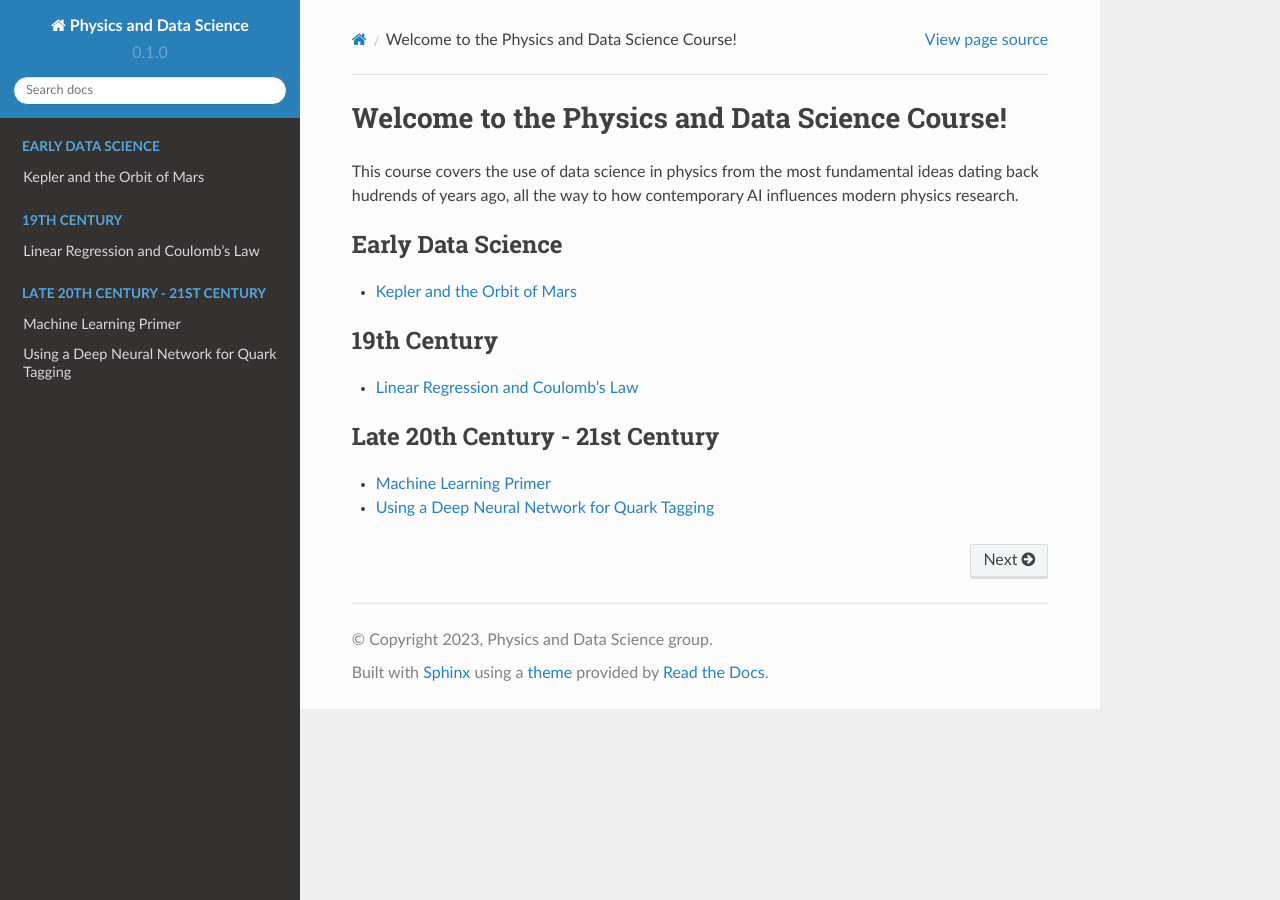
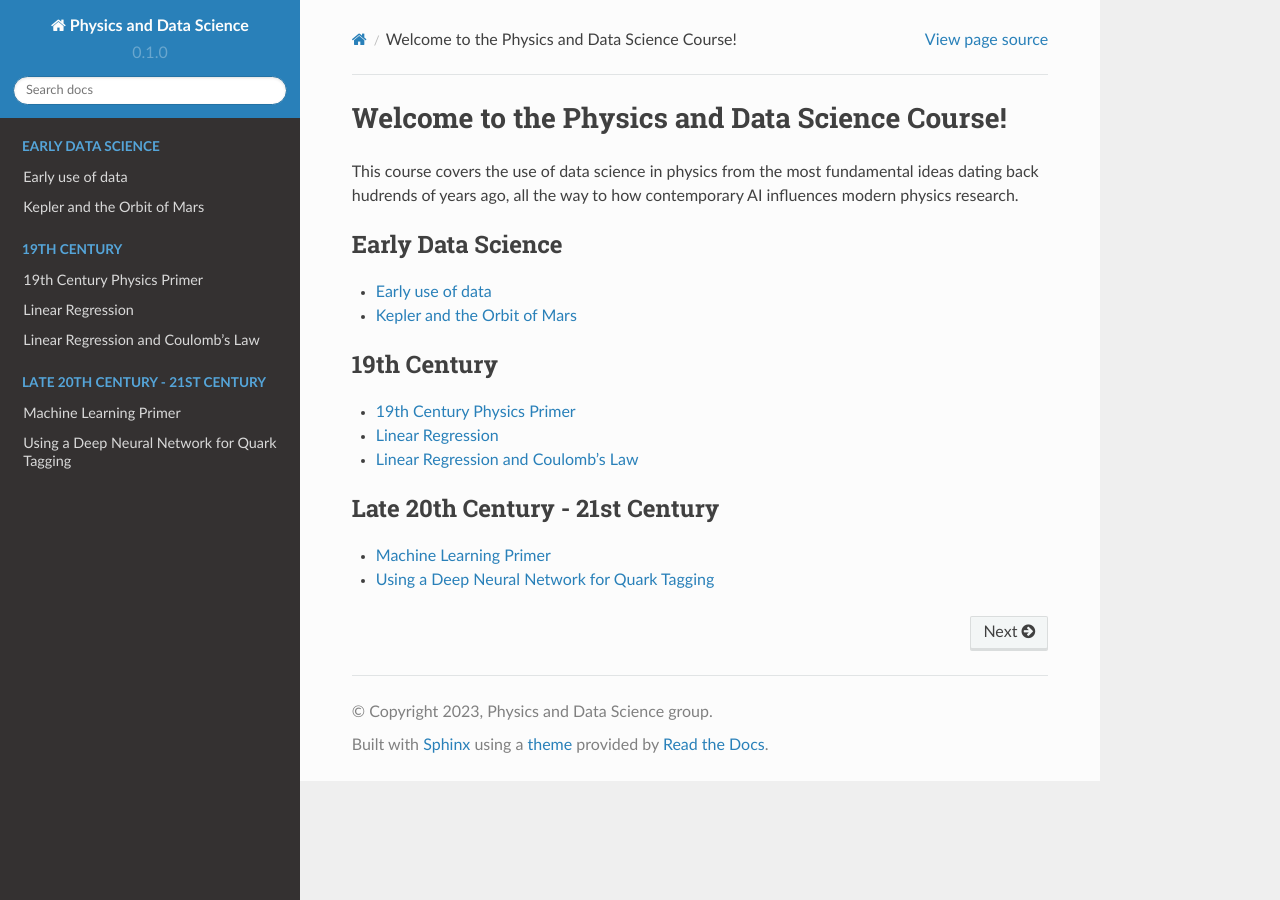
Before and after one commit to PhysData/course, a Sphinx documentation site: the page built from docs/index.rst, in a window 1280 px wide. Built offline with Sphinx 7.4.7 and the Read the Docs theme 2.0.0, drawn with Linux system fonts in a browser that asks for light colours; pages that are not in the unit, such as notebooks, are missing from menus.

Commit message:
Updated index

```diff
--- a/docs/index.rst
+++ b/docs/index.rst
@@ -12,12 +12,15 @@ This course covers the use of data science in physics from the most fundamental
    :maxdepth: 1
    :caption: Early Data Science
 
+   early
    notebooks/kepler
 
 .. toctree::
    :maxdepth: 1
    :caption: 19th Century
 
+   mid
+   linreg
    notebooks/elmag
 
 
```
